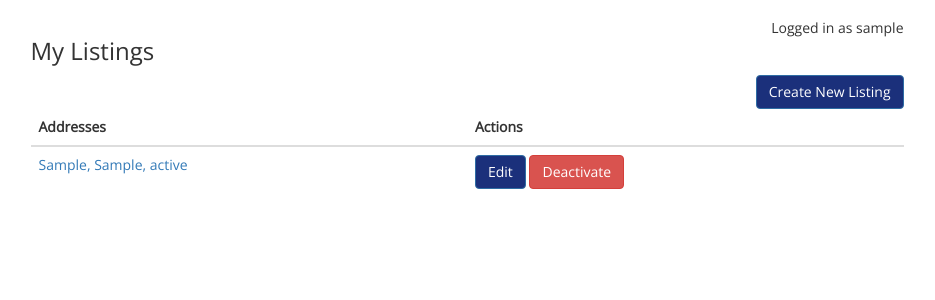
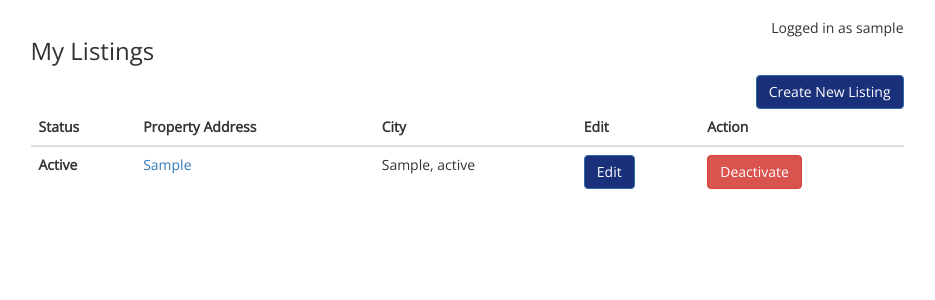
Before and after one commit to xyb994/housing, a Django app: page /accounts/profile/ in a window 1280 px wide. Shown: the part 51-351 px from the top of the page, without its empty margins (173-1108 px from the left). Run offline with Django 3.2, Linux system fonts and the light colour scheme; a user stored in the database is signed in; tables that the repository leaves empty hold one stand-in row (values such as "Sample post"); some libraries are stand-ins or nearby versions.

Commit message:
Add listing activate and deactivate functionality

```diff
--- a/housing/listings/templates/accounts/profile.html
+++ b/housing/listings/templates/accounts/profile.html
@@ -13,23 +13,48 @@
 </span>
 
 {% if listings %}
-<table class="table table-hover">
+<table class="table">
   <thead>
     <tr>
-      <th>Addresses</th>
-      <th>Actions</th>
+      <th>Status</th>
+      <th>Property Address</th>
+      <th>City</th>
+      <th>Edit</th>
+      <th>Action</th>
     </tr>
   </thead>
   <tbody>
     {% for listing in listings %}
     <tr>
-      <td><a href="{% url "listings:detail" listing.id %}">{{ listing.street }}, {{ listing.city }}, {{ listing.state }}</a></td>
+      <td>
+        {% if listing.is_active %}
+        <strong>Active</strong>
+        {% else %}
+        <strong>Inactive</strong>
+        {% endif %}
+      </td>
+
+      <td>
+        <a href="{% url "listings:detail" listing.id %}">
+          {{ listing.street }}
+        </a>
+      </td>
+
+      <td> {{ listing.city }}, {{ listing.state }}</td>
+
       <td>
         <a href="/editListing" class="btn btn-primary">Edit</a>
+      </td>
+
+      <td>
         {% if listing.is_active %}
-        <button name="deactivate-button"class="btn btn-danger" type="submit">Deactivate</button>
+        <form class="" action="/accounts/profile/" method="post"> {% csrf_token %}
+          <button name="listing-to-be-changed" class="btn btn-danger" value="{{ listing.id }}" type="submit">Deactivate</button>
+        </form>
         {% else %}
-        <button name="activate-button"class="btn btn-success" type="submit">Activate</button>
+        <form class="" action="/accounts/profile/" method="post"> {% csrf_token %}
+          <button name="listing-to-be-changed" class="btn btn-success" value="{{ listing.id }}" type="submit">Activate</button>
+        </form>
         {% endif %}
       </td>
     </tr>
--- a/housing/listings/views.py
+++ b/housing/listings/views.py
@@ -77,10 +77,24 @@ def registration_complete(request):
 # account profile view
 @login_required
 def profile(request):
-    listings = Listing.objects.filter(listing_owner=request.user)
+    if request.method == "POST":
+        listing_id = request.POST.get("listing-to-be-changed")
+        print("listing id:")
+        print(listing_id)
+        listing = Listing.objects.get(pk=listing_id)
+
+        if (listing.is_active):
+            listing.is_active = False
+        else:
+            listing.is_active = True
+
+        listing.save()
+
+    listings = Listing.objects.filter(listing_owner=request.user).order_by(
+        "-is_active", "-datetime_created")
     return render(request, "accounts/profile.html", {"listings": listings})
 
-# create new listing iew
+# create new listing view
 @login_required
 def newListing(request):
     if request.method == "POST":
```
